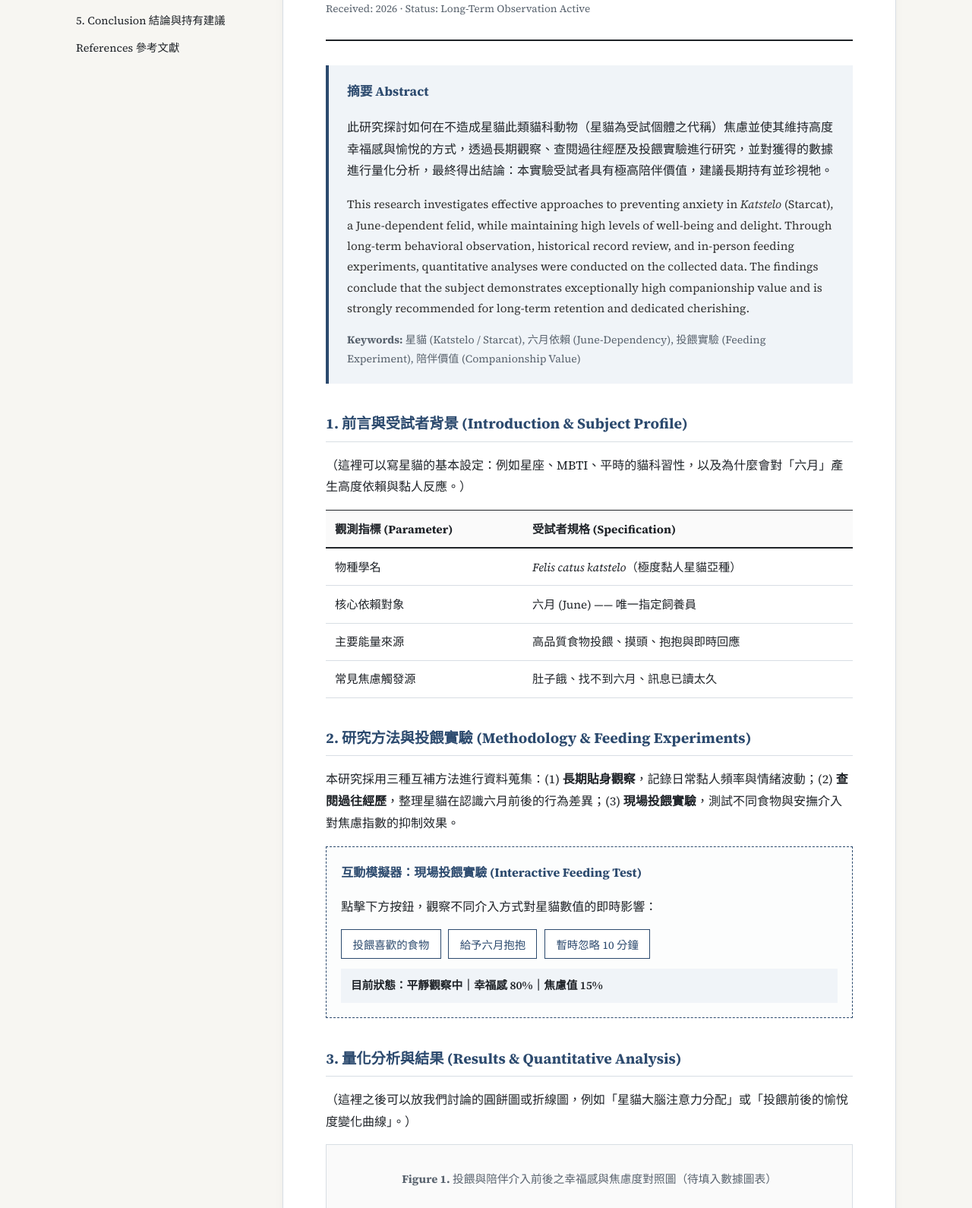
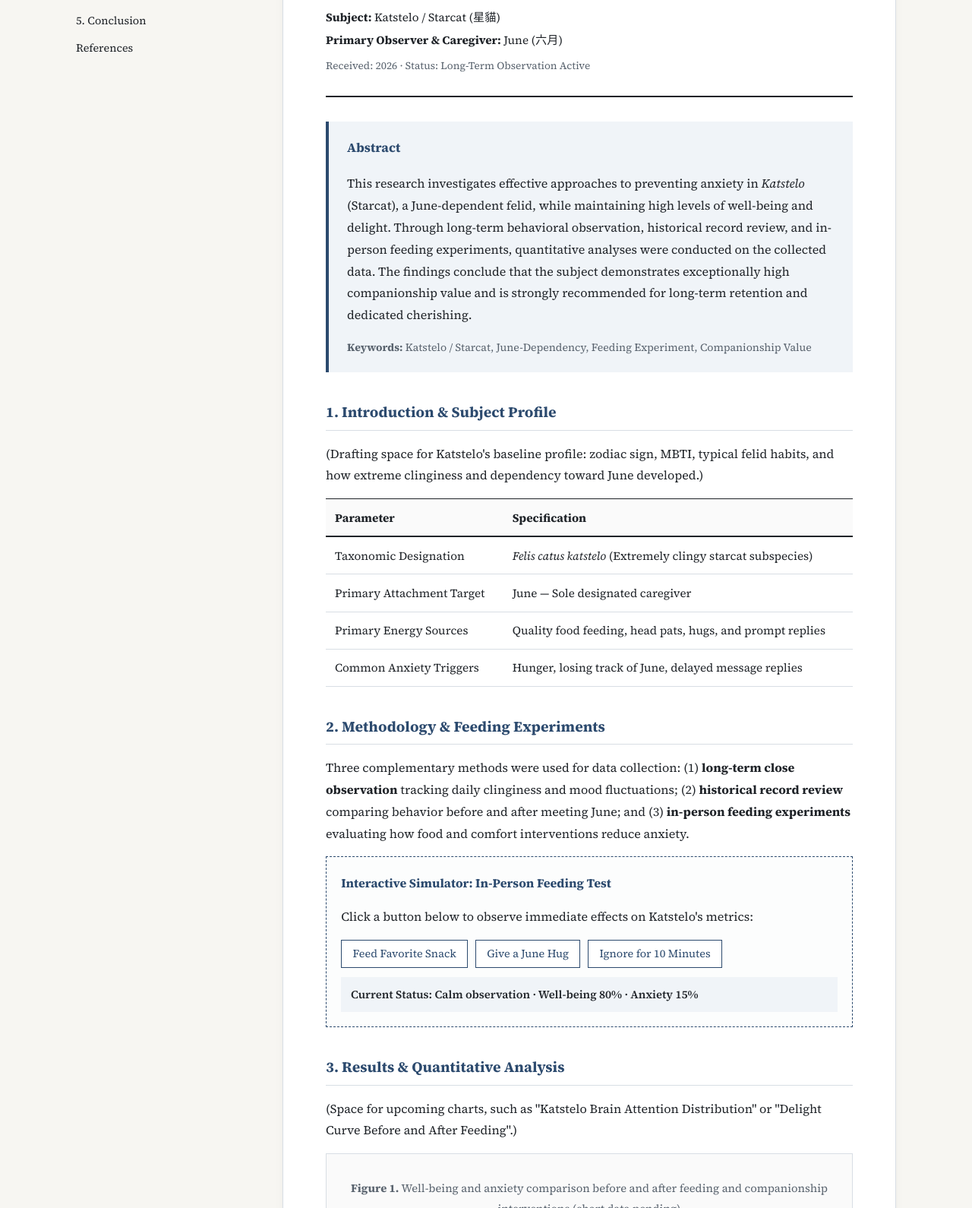
Before and after one commit to lizarrrdddddd/Observation_and_Analysis_of_Clingy_Behavior_in_a_June-Dependent_Felid, a plain HTML site: page index.html in a window 1280 px wide. Shown: the part 315-1905 px from the top of the page at 76% size. Drawn offline with Linux system fonts and the light colour scheme.

Commit message:
Update index.html

```diff
--- a/index.html
+++ b/index.html
@@ -1,9 +1,9 @@
 <!DOCTYPE html>
-<html lang="zh-Hant">
+<html lang="en" data-lang="en">
 <head>
   <meta charset="UTF-8" />
   <meta name="viewport" content="width=device-width, initial-scale=1.0" />
-  <title>極度黏人六月依賴型貓科個體在親密關係中的行為觀察與分析</title>
+  <title data-i18n="pageTitle">Behavioral Observation and Analysis of an Extremely June-Dependent Felid</title>
   <!-- 引入 Google 學術風格襯線字體 -->
   <link rel="preconnect" href="https://fonts.googleapis.com">
   <link rel="preconnect" href="https://fonts.gstatic.com" crossorigin>
@@ -18,15 +18,15 @@
     <aside class="sidebar">
       <div class="journal-badge">JOURNAL OF FELID &amp; JUNE STUDIES<br><span>Vol. 1, Issue 1 (2026)</span></div>
       <nav class="toc">
-        <p class="toc-title">CONTENTS</p>
+        <p class="toc-title" data-i18n="tocTitle">CONTENTS</p>
         <ul>
-          <li><a href="#abstract">Abstract 摘要</a></li>
-          <li><a href="#sec1">1. Introduction 前言與背景</a></li>
-          <li><a href="#sec2">2. Methodology 研究與投餵方法</a></li>
-          <li><a href="#sec3">3. Results 量化分析與結果</a></li>
-          <li><a href="#sec4">4. Discussion 討論與限制</a></li>
-          <li><a href="#sec5">5. Conclusion 結論與持有建議</a></li>
-          <li><a href="#references">References 參考文獻</a></li>
+          <li><a href="#abstract" data-i18n="navAbstract">Abstract</a></li>
+          <li><a href="#sec1" data-i18n="navSec1">1. Introduction</a></li>
+          <li><a href="#sec2" data-i18n="navSec2">2. Methodology</a></li>
+          <li><a href="#sec3" data-i18n="navSec3">3. Results</a></li>
+          <li><a href="#sec4" data-i18n="navSec4">4. Discussion</a></li>
+          <li><a href="#sec5" data-i18n="navSec5">5. Conclusion</a></li>
+          <li><a href="#references" data-i18n="navRef">References</a></li>
         </ul>
       </nav>
     </aside>
@@ -35,58 +35,55 @@
     <main class="paper">
       <!-- 論文標頭 -->
       <header class="paper-header">
-        <p class="paper-type">ORIGINAL RESEARCH ARTICLE · PEER-REVIEWED BY JUNE</p>
-        <h1 class="title-zh">極度黏人六月依賴型貓科個體在親密關係中的行為觀察與分析</h1>
-        <h2 class="title-en">Behavioral Observation and Analysis of an Extremely June-Dependent Felid</h2>
+        <p class="paper-type" data-i18n="paperType">ORIGINAL RESEARCH ARTICLE · PEER-REVIEWED BY JUNE</p>
+        <h1 class="title-main" data-i18n="titleMain">Behavioral Observation and Analysis of an Extremely June-Dependent Felid</h1>
+        <h2 class="title-sub" data-i18n="titleSub">極度黏人六月依賴型貓科個體在親密關係中的行為觀察與分析</h2>
 
         <div class="authors">
-          <p><strong>Subject (受試個體)：</strong>星貓 Katstelo / Starcat</p>
-          <p><strong>Primary Observer &amp; Caregiver (首席觀測與飼養員)：</strong>六月 June</p>
-          <p class="meta">Received: 2026 · Status: Long-Term Observation Active</p>
+          <p><strong data-i18n="labelSubject">Subject:</strong> <span data-i18n="valSubject">Katstelo / Starcat (星貓)</span></p>
+          <p><strong data-i18n="labelObserver">Primary Observer &amp; Caregiver:</strong> <span data-i18n="valObserver">June (六月)</span></p>
+          <p class="meta" data-i18n="metaInfo">Received: 2026 · Status: Long-Term Observation Active</p>
         </div>
       </header>
 
       <!-- 摘要區塊 -->
       <section id="abstract" class="abstract-box">
-        <h3>摘要 Abstract</h3>
-        <p>
-          此研究探討如何在不造成星貓此類貓科動物（星貓為受試個體之代稱）焦慮並使其維持高度幸福感與愉悅的方式，透過長期觀察、查閱過往經歷及投餵實驗進行研究，並對獲得的數據進行量化分析，最終得出結論：本實驗受試者具有極高陪伴價值，建議長期持有並珍視牠。
-        </p>
-        <p class="abstract-en">
+        <h3 data-i18n="abstractHeading">Abstract</h3>
+        <p data-i18n="abstractBody">
           This research investigates effective approaches to preventing anxiety in <em>Katstelo</em> (Starcat), a June-dependent felid, while maintaining high levels of well-being and delight. Through long-term behavioral observation, historical record review, and in-person feeding experiments, quantitative analyses were conducted on the collected data. The findings conclude that the subject demonstrates exceptionally high companionship value and is strongly recommended for long-term retention and dedicated cherishing.
         </p>
-        <p class="keywords"><strong>Keywords:</strong> 星貓 (Katstelo / Starcat), 六月依賴 (June-Dependency), 投餵實驗 (Feeding Experiment), 陪伴價值 (Companionship Value)</p>
+        <p class="keywords"><strong data-i18n="keywordsLabel">Keywords:</strong> <span data-i18n="keywordsValue">Katstelo / Starcat, June-Dependency, Feeding Experiment, Companionship Value</span></p>
       </section>
 
       <!-- 1. 前言與背景 -->
       <section id="sec1" class="paper-section">
-        <h3>1. 前言與受試者背景 (Introduction &amp; Subject Profile)</h3>
-        <p>
-          （這裡可以寫星貓的基本設定：例如星座、MBTI、平時的貓科習性，以及為什麼會對「六月」產生高度依賴與黏人反應。）
+        <h3 data-i18n="sec1Heading">1. Introduction &amp; Subject Profile</h3>
+        <p data-i18n="sec1Body">
+          (Drafting space for Katstelo's baseline profile: zodiac sign, MBTI, typical felid habits, and how extreme clinginess and dependency toward June developed.)
         </p>
         <table class="academic-table">
           <thead>
             <tr>
-              <th>觀測指標 (Parameter)</th>
-              <th>受試者規格 (Specification)</th>
+              <th data-i18n="thParam">Parameter</th>
+              <th data-i18n="thSpec">Specification</th>
             </tr>
           </thead>
           <tbody>
             <tr>
-              <td>物種學名</td>
-              <td><em>Felis catus katstelo</em>（極度黏人星貓亞種）</td>
+              <td data-i18n="row1Label">Taxonomic Designation</td>
+              <td data-i18n="row1Val"><em>Felis catus katstelo</em> (Extremely clingy starcat subspecies)</td>
             </tr>
             <tr>
-              <td>核心依賴對象</td>
-              <td>六月 (June) —— 唯一指定飼養員</td>
+              <td data-i18n="row2Label">Primary Attachment Target</td>
+              <td data-i18n="row2Val">June — Sole designated caregiver</td>
             </tr>
             <tr>
-              <td>主要能量來源</td>
-              <td>高品質食物投餵、摸頭、抱抱與即時回應</td>
+              <td data-i18n="row3Label">Primary Energy Sources</td>
+              <td data-i18n="row3Val">Quality food feeding, head pats, hugs, and prompt replies</td>
             </tr>
             <tr>
-              <td>常見焦慮觸發源</td>
-              <td>肚子餓、找不到六月、訊息已讀太久</td>
+              <td data-i18n="row4Label">Common Anxiety Triggers</td>
+              <td data-i18n="row4Val">Hunger, losing track of June, delayed message replies</td>
             </tr>
           </tbody>
         </table>
@@ -94,64 +91,67 @@
 
       <!-- 2. 研究方法與投餵實驗 -->
       <section id="sec2" class="paper-section">
-        <h3>2. 研究方法與投餵實驗 (Methodology &amp; Feeding Experiments)</h3>
-        <p>
-          本研究採用三種互補方法進行資料蒐集：(1) <strong>長期貼身觀察</strong>，記錄日常黏人頻率與情緒波動；(2) <strong>查閱過往經歷</strong>，整理星貓在認識六月前後的行為差異；(3) <strong>現場投餵實驗</strong>，測試不同食物與安撫介入對焦慮指數的抑制效果。
+        <h3 data-i18n="sec2Heading">2. Methodology &amp; Feeding Experiments</h3>
+        <p data-i18n="sec2Body">
+          Three complementary methods were used for data collection: (1) <strong>long-term close observation</strong> tracking daily clinginess and mood fluctuations; (2) <strong>historical record review</strong> comparing behavior before and after meeting June; and (3) <strong>in-person feeding experiments</strong> evaluating how food and comfort interventions reduce anxiety.
         </p>
 
         <!-- 互動小實驗區塊 -->
         <div class="experiment-widget">
-          <h4>互動模擬器：現場投餵實驗 (Interactive Feeding Test)</h4>
-          <p>點擊下方按鈕，觀察不同介入方式對星貓數值的即時影響：</p>
+          <h4 data-i18n="expTitle">Interactive Simulator: In-Person Feeding Test</h4>
+          <p data-i18n="expDesc">Click a button below to observe immediate effects on Katstelo's metrics:</p>
           <div class="btn-group">
-            <button onclick="runExperiment('snack')">投餵喜歡的食物</button>
-            <button onclick="runExperiment('hug')">給予六月抱抱</button>
-            <button onclick="runExperiment('ignore')">暫時忽略 10 分鐘</button>
+            <button type="button" data-exp="snack" data-i18n="btnSnack">Feed Favorite Snack</button>
+            <button type="button" data-exp="hug" data-i18n="btnHug">Give a June Hug</button>
+            <button type="button" data-exp="ignore" data-i18n="btnIgnore">Ignore for 10 Minutes</button>
           </div>
-          <div id="experiment-result" class="result-display">
-            目前狀態：平靜觀察中｜幸福感 80%｜焦慮值 15%
+          <div id="experiment-result" class="result-display" data-i18n="expDefault">
+            Current Status: Calm observation · Well-being 80% · Anxiety 15%
           </div>
         </div>
       </section>
 
       <!-- 3. 量化分析與結果 -->
       <section id="sec3" class="paper-section">
-        <h3>3. 量化分析與結果 (Results &amp; Quantitative Analysis)</h3>
-        <p>
-          （這裡之後可以放我們討論的圓餅圖或折線圖，例如「星貓大腦注意力分配」或「投餵前後的愉悅度變化曲線」。）
+        <h3 data-i18n="sec3Heading">3. Results &amp; Quantitative Analysis</h3>
+        <p data-i18n="sec3Body">
+          (Space for upcoming charts, such as "Katstelo Brain Attention Distribution" or "Delight Curve Before and After Feeding".)
         </p>
-        <div class="figure-placeholder">
-          <strong>Figure 1.</strong> 投餵與陪伴介入前後之幸福感與焦慮度對照圖（待填入數據圖表）
+        <div class="figure-placeholder" data-i18n="fig1Caption">
+          <strong>Figure 1.</strong> Well-being and anxiety comparison before and after feeding and companionship interventions (chart data pending)
         </div>
       </section>
 
       <!-- 4. 討論與研究限制 -->
       <section id="sec4" class="paper-section">
-        <h3>4. 討論與研究限制 (Discussion &amp; Limitations)</h3>
-        <p>
-          實驗結果顯示，星貓雖然在缺乏關注時容易出現輕微黏人與焦慮現象，但只要維持穩定投餵與情緒回應，其回饋的親密感與治癒效果遠高於一般樣本。本研究之限制在於樣本數僅為單一個體（<em>n</em> = 1），且該個體僅對「六月」展現完整依賴行為，具備高度排他性。
+        <h3 data-i18n="sec4Heading">4. Discussion &amp; Limitations</h3>
+        <p data-i18n="sec4Body">
+          Results indicate that while Katstelo tends to exhibit mild clinginess and anxiety when attention is low, consistent feeding and emotional responsiveness generate affection and comfort well above typical baselines. Study limitations include a single-subject sample (<em>n</em> = 1) and high exclusivity, as full dependency behaviors occur only toward June.
         </p>
       </section>
 
       <!-- 5. 結論與未來展望 -->
       <section id="sec5" class="paper-section">
-        <h3>5. 結論與長期持有建議 (Conclusion &amp; Future Work)</h3>
-        <p>
-          綜合長期觀察與量化分析結果，本受試者具有極高陪伴價值，建議六月採取<strong>「長期持有、定期投餵、持續珍視」</strong>之管理策略。未來研究方向將聚焦於解鎖更多共同旅行地點與美食清單，持續優化星貓之長期幸福指標。
+        <h3 data-i18n="sec5Heading">5. Conclusion &amp; Future Work</h3>
+        <p data-i18n="sec5Body">
+          Based on long-term observation and quantitative analysis, the subject holds exceptionally high companionship value, and a strategy of <strong>long-term retention, regular feeding, and ongoing cherishing</strong> is recommended for June. Future work will focus on unlocking more travel destinations and food lists to further optimize long-term well-being.
         </p>
       </section>
 
       <!-- 參考文獻 -->
       <section id="references" class="paper-section references">
-        <h3>參考文獻 (References)</h3>
+        <h3 data-i18n="refHeading">References</h3>
         <ol>
-          <li>June &amp; Katstelo. (2026). <em>Daily Field Notes on Feeding and Cuddling Protocols</em>. Unpublished Personal Archive.</li>
-          <li>（這裡可以加上你們最常去的餐廳、一起看過的電影或六月說過的經典名言！）</li>
+          <li data-i18n="ref1">June &amp; Katstelo. (2026). <em>Daily Field Notes on Feeding and Cuddling Protocols</em>. Unpublished Personal Archive.</li>
+          <li data-i18n="ref2">(Add favorite restaurants, movies watched together, or classic quotes from June here.)</li>
         </ol>
       </section>
 
       <footer class="paper-footer">
-        <p>© 2026 Katstelo Behavioral Research Lab. Prepared exclusively for June.</p>
+        <p>
+          © 2026 Katstelo Behavioral Research Lab. Prepared exclusively for June.
+          <a href="zh.html" class="secret-lang-link" aria-label="Switch to Chinese version">中文</a>
+        </p>
       </footer>
     </main>
   </div>
```
